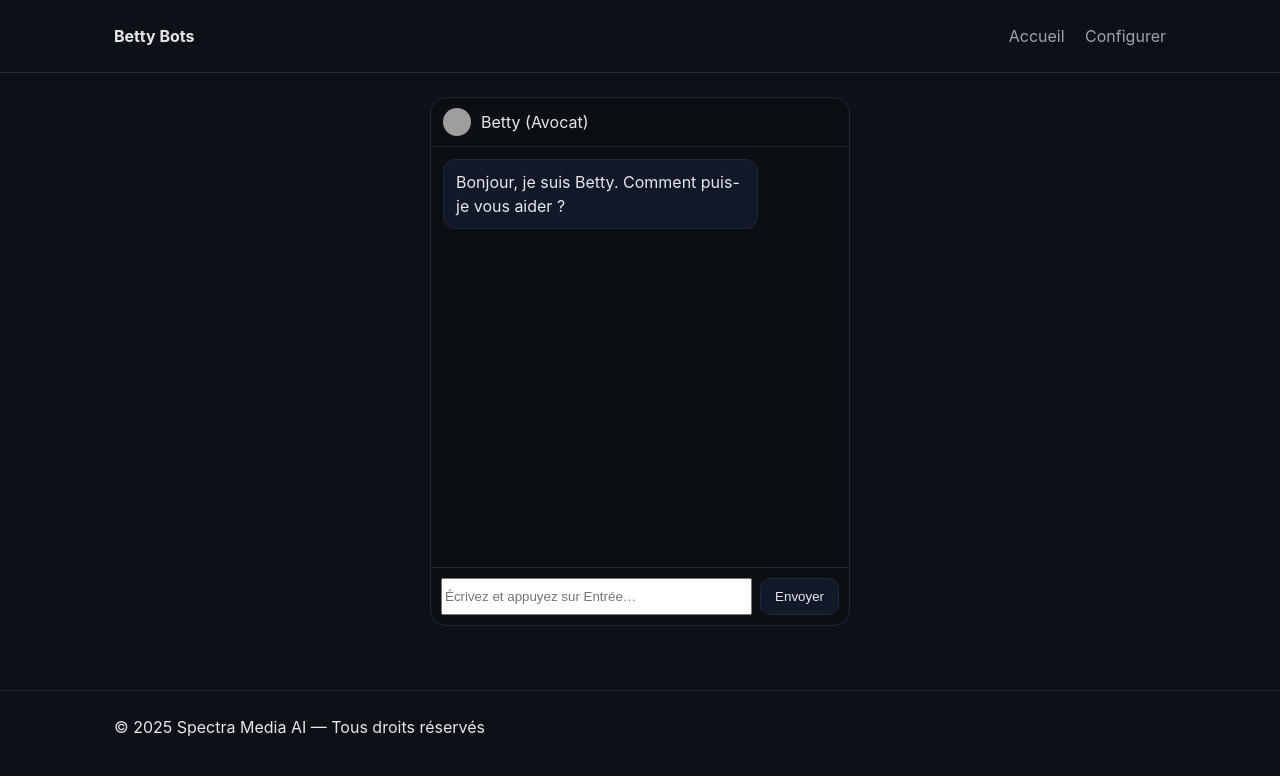
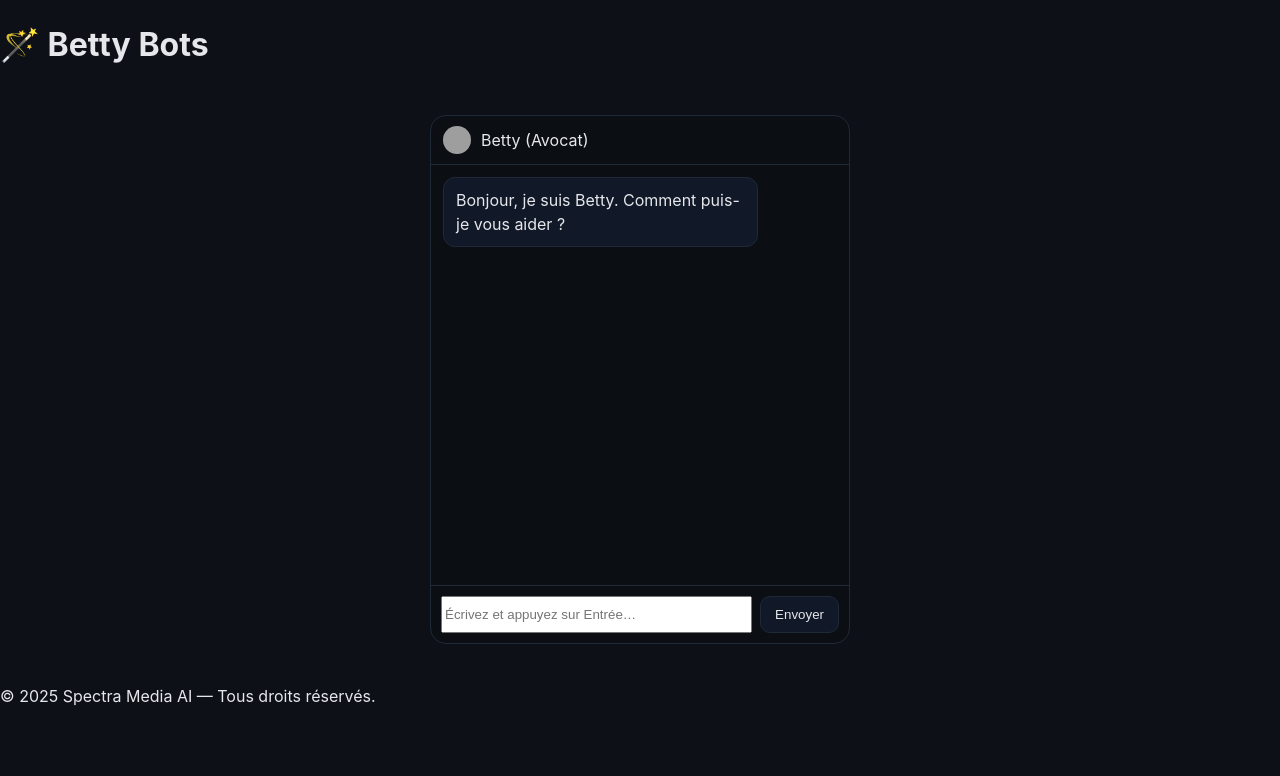
Before and after one commit to vincentbastille10/betty_abonnement_version2, a Flask app: page /chat in a window 1280 px wide. Shown: the top 776 px of the page. Run offline with Flask 3, Linux system fonts and the light colour scheme; grey boxes are pictures that could not be loaded.

Commit message:
Update base.html

```diff
--- a/templates/base.html
+++ b/templates/base.html
@@ -1,33 +1,28 @@
 <!DOCTYPE html>
 <html lang="fr">
 <head>
-  <meta charset="UTF-8" />
-  <title>{{ title or "Betty Bot" }}</title>
-  <meta name="viewport" content="width=device-width, initial-scale=1" />
+  <meta charset="UTF-8">
+  <title>{{ title or "Betty Bots" }}</title>
+  <meta name="viewport" content="width=device-width, initial-scale=1">
   <link rel="stylesheet" href="{{ url_for('static', filename='css/style.css') }}">
-  <!-- Favicons (si présents dans /static) -->
   <link rel="apple-touch-icon" sizes="180x180" href="/apple-touch-icon.png">
   <link rel="icon" type="image/png" sizes="32x32" href="/favicon-32x32.png">
   <link rel="icon" type="image/png" sizes="16x16" href="/favicon-16x16.png">
   <link rel="manifest" href="/site.webmanifest">
+  <meta name="theme-color" content="#0d1117">
 </head>
+
 <body>
-  <header class="site-header">
-    <div class="container">
-      <div class="brand">Betty Bots</div>
-      <nav>
-        <a href="{{ url_for('index') }}">Accueil</a>
-        <a href="{{ url_for('config_page') }}">Configurer</a>
-      </nav>
-    </div>
+  <header>
+    <h1 class="site-title">🪄 Betty Bots</h1>
   </header>
 
   <main class="container">
     {% block content %}{% endblock %}
   </main>
 
-  <footer class="site-footer">
-    <div class="container">© {{ 2025 }} Spectra Media AI — Tous droits réservés</div>
+  <footer>
+    <p>© 2025 Spectra Media AI — Tous droits réservés.</p>
   </footer>
 </body>
 </html>
```
